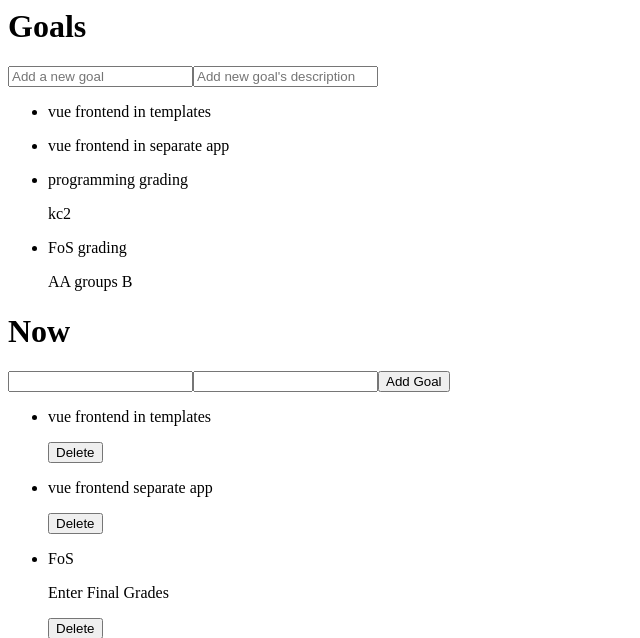
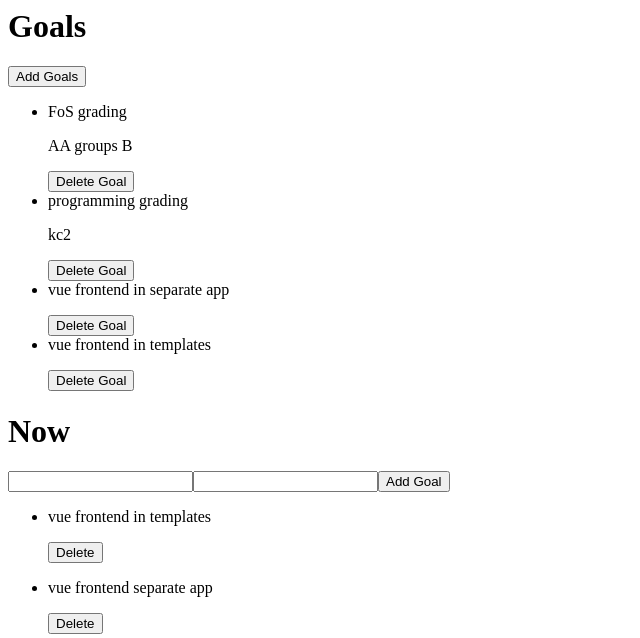
Before and after one commit to DiSalvio/django_vue_goali, a Django app: page /goali_app/ in a window 1280 px wide. Shown: the top 638 px of the page, without its empty margins (0-640 px from the left). Run offline with Django 4.2, Linux system fonts and the light colour scheme; data comes from the database, SQL or seed files in the repository; both versions use the stored data as it was after the commit.

Commit message:
Add vue CRUD goal functionality in html files

```diff
--- a/goali/goali/urls.py
+++ b/goali/goali/urls.py
@@ -15,11 +15,13 @@
 """
 from django.contrib import admin
 from django.urls import path
-from goali_app.views import goali_app_view, add_goal_view, delete_goal_view
+from goali_app.views import goali_app_view, add_goal_view, delete_goal_view, edit_goal_view
 
 urlpatterns = [
+    path("", goali_app_view),
     path('admin/', admin.site.urls),
     path('goali_app/', goali_app_view),
+    path('edit_goal/<int:goal_id/', edit_goal_view),
     path('add_goal/', add_goal_view),
     path('delete_goal/<int:goal_id>/', delete_goal_view)
 ]
--- a/goali/goali_app/templates/goal_list.html
+++ b/goali/goali_app/templates/goal_list.html
@@ -7,12 +7,30 @@
 
   <div id='goal-list'>
     <h1>[[ header ]]</h1>
+    <p v-if="goals.length === 0" >No goals right now, add a new goal!"</p>
 
-    <input type="text" v-model.trim="newGoalName" placeholder="Add a new goal">
-    <input type="text" v-model.trim="newGoalDescription" placeholder="Add new goal's description">
+    <div v-if="editing" id='add-goal-form'>
+      <input @keyup.enter="addGoal" type="text" v-model.trim="newGoalName" placeholder="Add a new goal">
+      <input @keyup.enter="addGoal" type="text" v-model.trim="newGoalDescription" placeholder="Add new goal's description">
+      <button :disabled="newGoalName.length === 0" @click="addGoal" class="btn btn-primary">
+        Add Goal
+      </button>
+      <button @click="toggleEditing" class="btn btn-warning">Done Adding Goals</button>
+    </div>
+
+    <div v-else id="no-goals">
+      <button @click="toggleEditing" class="btn btn-primary">Add Goals</button>
+    </div>
+
     <ul>
       <li v-if="newGoalName">[[ newGoalName ]]<p>[[ newGoalDescription ]]</p></li>
-      <li v-for="goal in goals" :key="goal.id">[[ goal.name ]]<p>[[ goal.description ]]</p></li>
+      <li v-for="goal in reversedGoals" :key="goal.id">
+        [[ goal.name ]]
+        <p>[[ goal.description ]]</p>
+        <button @click="deleteGoal(goal)" class="btn btn-warning">
+          Delete Goal
+        </button>
+      </li>
     </ul>
 
     <h1>
@@ -51,6 +69,7 @@
                 header: "Goals",
                 newGoalName: '',
                 newGoalDescription: '',
+                editing: false,
                 goals: [
                     {id: 1, name: "vue frontend in templates", description: ""},
                     {id: 2, name: "vue frontend in separate app", description: ""},
@@ -58,7 +77,27 @@
                     {id: 4, name: "FoS grading", description: "AA groups B"}
                 ]
             }
-          }
+        },
+        computed: {
+              reversedGoals(){
+                    return [...this.goals].reverse()
+              }
+            },
+        methods: {
+              addGoal() {
+                    this.goals.push({id: this.goals.length+1, name: this.newGoalName, description: this.newGoalDescription})
+                    this.newGoalName = ''
+                    this.newGoalDescription = ''
+              },
+              deleteGoal(goal) {
+                    this.goals.splice(this.goals.indexOf(goal), 1)
+              },
+              toggleEditing() {
+                    this.editing = !this.editing
+                    this.newGoalName = ''
+                    this.newGoalDescription = ''
+              }
+        },
       })
       .mount('#goal-list')
   </script>
--- a/goali/goali_app/views.py
+++ b/goali/goali_app/views.py
@@ -27,3 +27,11 @@
     removed_goal = Goal.objects.get(id=goal_id)
     removed_goal.delete()
     return HttpResponseRedirect('/goali_app/')
+
+def edit_goal_view(request, goal_id):
+    name = request.POST['name']
+    description = request.POST['description']
+    editing_goal = Goal.objects.get(id=goal_id)
+    editing_goal = Goal(name=name, description=description)
+    editing_goal.save()
+    return HttpResponseRedirect('/goali_app/')
```
Also changed, not shown: goali/db.sqlite3.
